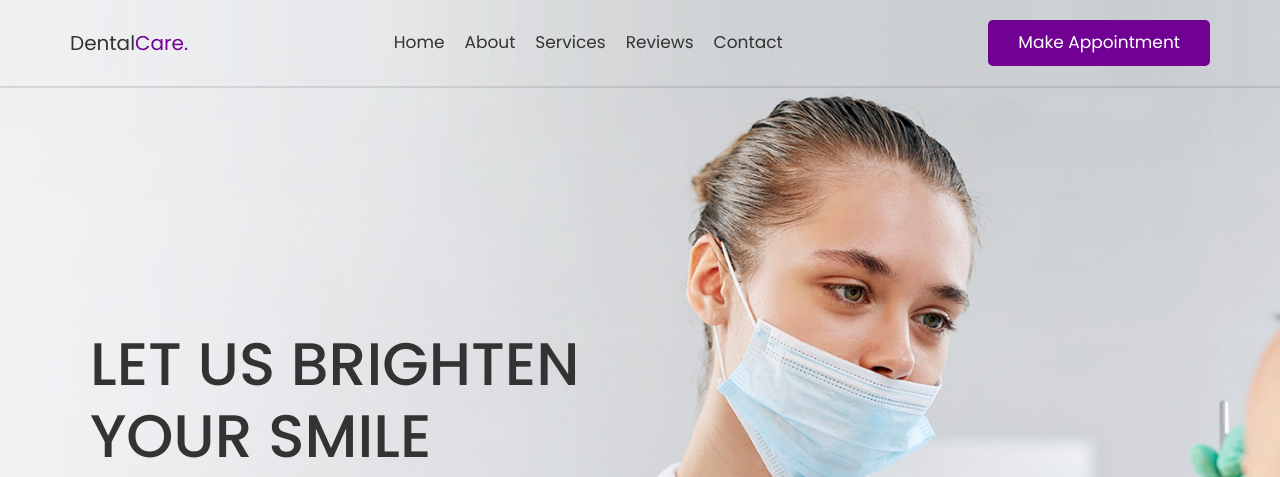
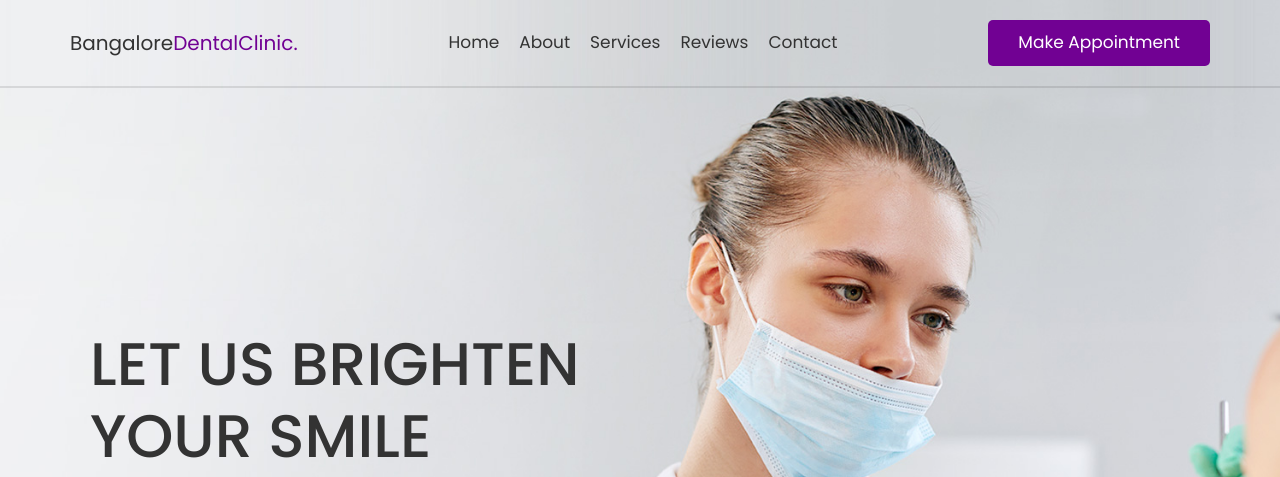
Before and after one commit to Amatun-nooor/DentalClinic, a PHP site: page / in a window 1280 px wide. Shown: the top 477 px of the page. Run offline with PHP 8.4, Linux system fonts and the light colour scheme.

Commit message:
Update index.php

```diff
--- a/index.php
+++ b/index.php
@@ -27,7 +27,7 @@ if(isset($_POST['submit'])){
    <meta charset="UTF-8">
    <meta http-equiv="X-UA-Compatible" content="IE=edge">
    <meta name="viewport" content="width=device-width, initial-scale=1.0">
-   <title>Complete Responsive Dentist Website Design Tutorial</title>
+   <title>Bangalore Dental Clinic</title>
 
    <!-- font awesome cdn link  -->
    <link rel="stylesheet" href="https://cdnjs.cloudflare.com/ajax/libs/font-awesome/6.0.0/css/all.min.css">
@@ -49,7 +49,7 @@ if(isset($_POST['submit'])){
 
       <div class="row align-items-center justify-content-between">
 
-         <a href="#home" class="logo">dental<span>Care.</span></a>
+         <a href="#home" class="logo">Bangalore<span>DentalClinic.</span></a>
 
          <nav class="nav">
             <a href="#home">home</a>
@@ -319,7 +319,7 @@ if(isset($_POST['submit'])){
 
    </div>
 
-   <div class="credit"> &copy; copyright @ <?php echo date('Y'); ?> by <span>mr. web designer</span>  </div>
+   <div class="credit"> &copy; copyright @ <?php echo date('Y'); ?> by <span>iCodeSquad</span>  </div>
 
 </section>
 
```
